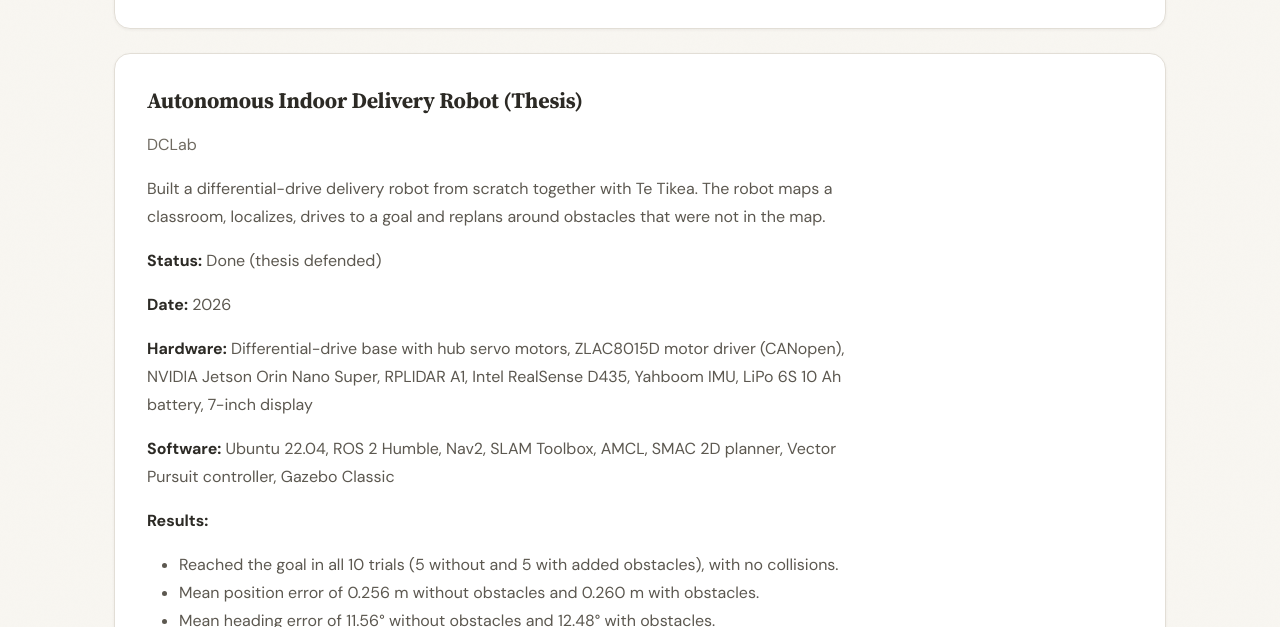
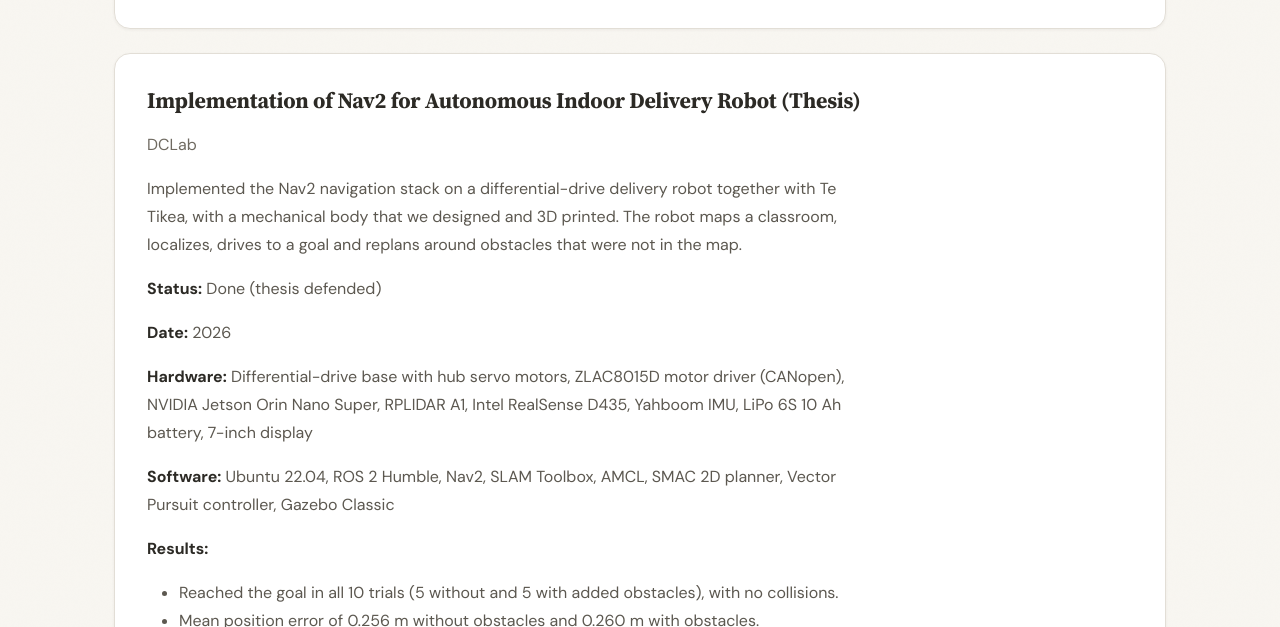
Before and after one commit to din-sopheak-panha/din-sopheak-panha.github.io, a Jekyll site: the page built from _pages/projects.md, in a window 1280 px wide and 900 px high, scrolled down 3478 px, cut to the strip 175-802 px from the top of the window. Built offline with Jekyll 4.4.1, drawn with Linux system fonts in a browser that asks for light colours.

Commit message:
Update projects.md

```diff
--- a/_pages/projects.md
+++ b/_pages/projects.md
@@ -60,9 +60,9 @@ permalink: /projects/
 </div>
 
 <div class="section-card" markdown="0">
-<h3>Autonomous Indoor Delivery Robot (Thesis)</h3>
+<h3>Implementation of Nav2 for Autonomous Indoor Delivery Robot (Thesis)</h3>
 <p class="text-muted">DCLab</p>
-<p>Built a differential-drive delivery robot from scratch together with Te Tikea. The robot maps a classroom, localizes, drives to a goal and replans around obstacles that were not in the map.</p>
+<p>Implemented the Nav2 navigation stack on a differential-drive delivery robot together with Te Tikea, with a mechanical body that we designed and 3D printed. The robot maps a classroom, localizes, drives to a goal and replans around obstacles that were not in the map.</p>
 <p><b>Status:</b> Done (thesis defended)</p>
 <p><b>Date:</b> 2026</p>
 <p><b>Hardware:</b> Differential-drive base with hub servo motors, ZLAC8015D motor driver (CANopen), NVIDIA Jetson Orin Nano Super, RPLIDAR A1, Intel RealSense D435, Yahboom IMU, LiPo 6S 10 Ah battery, 7-inch display</p>
```
